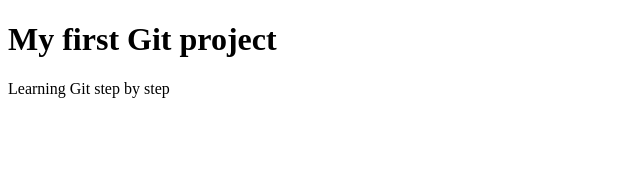
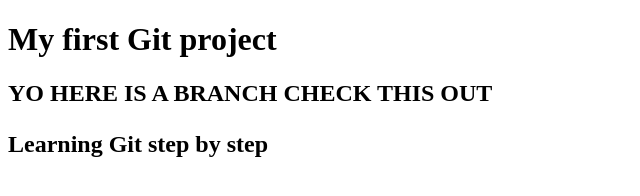
Before and after one commit to sameerk4528/practice, a plain HTML site: page index.html in a window 1280 px wide. Shown: the whole page, without its empty margins (0-640 px from the left). Drawn offline with Linux system fonts and the light colour scheme.

Commit message:
added in feature branch

```diff
--- a/index.html
+++ b/index.html
@@ -5,6 +5,7 @@
 </head>
 <body>
   <h1>My first Git project</h1>
+<h2>YO HERE IS A BRANCH CHECK THIS OUT <h2>
   <p>Learning Git step by step</p>
 </body>
 </html>
```
